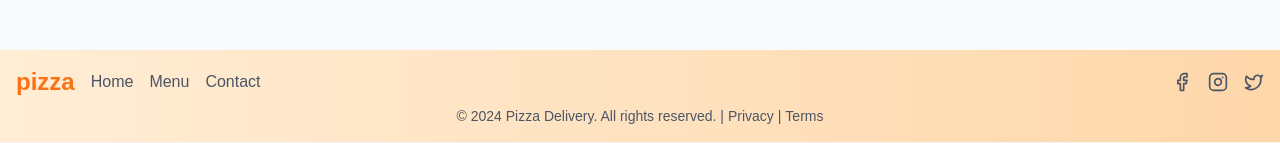
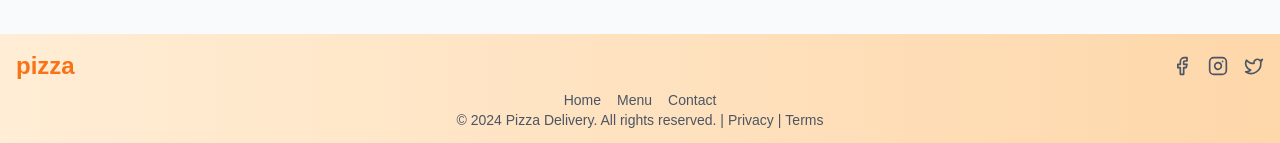
Before and after one commit to ajay980p/client-ui, a Next.js app: page / in a window 1280 px wide. Shown: the part 1394-1537 px from the top of the page. Built offline with nearby package versions, Linux system fonts and the light colour scheme.

Commit message:
commit changes some configuration and some ui changes has been modified

```diff
--- a/src/components/custom/Body.tsx
+++ b/src/components/custom/Body.tsx
@@ -16,7 +16,7 @@ const pizzas = [
 ]
 const Body = () => {
     return (
-        <main className="container py-8 p-10 mt-20 mx-auto">
+        <main className="container py-8 p-10 xs:mt-16 mx-auto">
             <div className="flex flex-col md:flex-row items-center justify-between mb-12">
                 <div className="md:w-1/2 mb-8 md:mb-0">
                     <h1 className="text-4xl md:text-6xl font-bold mb-4">
--- a/src/components/custom/Footer.tsx
+++ b/src/components/custom/Footer.tsx
@@ -8,13 +8,6 @@ export default function Footer() {
                 <div className="flex flex-wrap items-center justify-between">
                     <div className="flex items-center space-x-4">
                         <Link href="/" className="text-2xl font-bold text-orange-500">pizza</Link>
-                        <nav>
-                            <ul className="flex space-x-4">
-                                <li><Link href="/" className="text-gray-600 hover:text-orange-500 transition-colors">Home</Link></li>
-                                <li><Link href="/menu" className="text-gray-600 hover:text-orange-500 transition-colors">Menu</Link></li>
-                                <li><Link href="/contact" className="text-gray-600 hover:text-orange-500 transition-colors">Contact</Link></li>
-                            </ul>
-                        </nav>
                     </div>
                     <div className="flex items-center space-x-4">
                         <a href="#" className="text-gray-600 hover:text-orange-500 transition-colors">
@@ -32,11 +25,19 @@ export default function Footer() {
                     </div>
                 </div>
                 <div className="mt-2 text-center text-sm text-gray-600">
+                    <nav className="container mx-auto border-gray-600">
+                        <ul className="flex justify-center space-x-4"> {/* Center the list using flexbox */}
+                            <li><Link href="/" className="text-gray-600 hover:text-orange-500 transition-colors">Home</Link></li>
+                            <li><Link href="/menu" className="text-gray-600 hover:text-orange-500 transition-colors">Menu</Link></li>
+                            <li><Link href="/contact" className="text-gray-600 hover:text-orange-500 transition-colors">Contact</Link></li>
+                        </ul>
+                    </nav>
                     &copy; {new Date().getFullYear()} Pizza Delivery. All rights reserved. |
                     <Link href="/privacy" className="hover:text-orange-500 transition-colors ml-1">Privacy</Link> |
                     <Link href="/terms" className="hover:text-orange-500 transition-colors ml-1">Terms</Link>
                 </div>
             </div>
         </footer>
+
     )
 }
--- a/src/components/custom/header.tsx
+++ b/src/components/custom/header.tsx
@@ -19,6 +19,7 @@ export default function Header() {
         <>
             <div className="fixed top-0 left-0 right-0 bg-white shadow-md z-50">
                 <div className="container mx-auto px-4 flex items-center justify-between">
+
                     <div className="flex items-center space-x-4">
                         <Image
                             src="/placeholder.svg"
@@ -39,7 +40,8 @@ export default function Header() {
                             </SelectContent>
                         </Select>
                     </div>
-                    <div className="hidden md:flex items-center space-x-4">
+
+                    <div className="hidden lg:flex items-center space-x-4">
                         <Button variant="ghost">
                             <Home className="mr-2 h-4 w-4" />
                             Home
@@ -78,7 +80,7 @@ export default function Header() {
                     {/* Mobile Menu Trigger */}
                     <Sheet open={isMenuOpen} onOpenChange={setIsMenuOpen}>
                         <SheetTrigger asChild>
-                            <Button variant="ghost" size="icon" className="md:hidden">
+                            <Button variant="ghost" size="icon" className="lg:hidden">
                                 <Menu className="h-6 w-6" />
                             </Button>
                         </SheetTrigger>
--- a/tailwind.config.ts
+++ b/tailwind.config.ts
@@ -56,7 +56,10 @@ const config: Config = {
                 lg: 'var(--radius)',
                 md: 'calc(var(--radius) - 2px)',
                 sm: 'calc(var(--radius) - 4px)'
-            }
+            },
+            screens: {
+                'xs': '350px'
+            },
         }
     },
     plugins: [tailwindcssAnimate],
```
